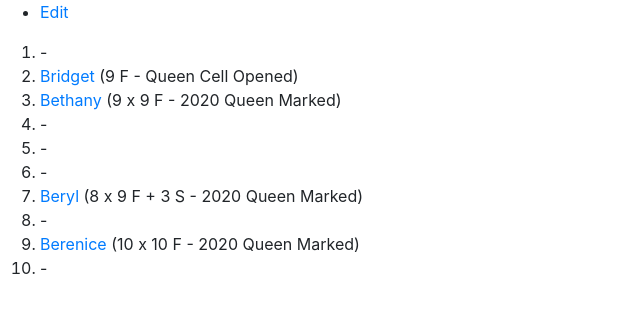
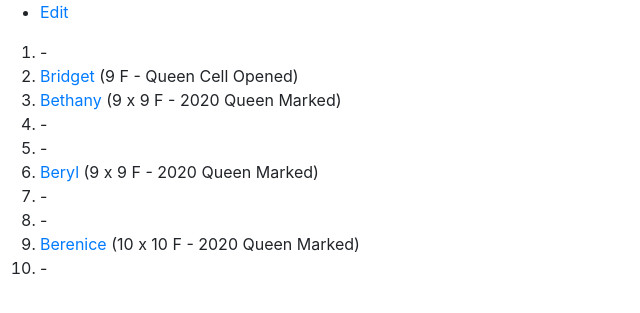
Before and after one commit to joejcollins/rhapsody-angel, a Jekyll site: the page built from index.md, in a window 1280 px wide. Shown: the top 313 px of the page, without its empty margins (0-640 px from the left). Built offline with Jekyll 4.4.1, drawn with Linux system fonts in a browser that asks for light colours.

Commit message:
Update apiary.md

```diff
--- a/_includes/apiary.md
+++ b/_includes/apiary.md
@@ -5,8 +5,8 @@
 1. [Bethany]({{ site.baseurl }}/queens/2020-bethany.html) (9 x 9 F - 2020 Queen Marked)
 1. -
 1. -
+1. [Beryl]({{ site.baseurl }}/queens/2020-beryl.html) (9 x 9 F - 2020 Queen Marked)
 1. -
-1. [Beryl]({{ site.baseurl }}/queens/2020-beryl.html) (8 x 9 F + 3 S - 2020 Queen Marked)
 1. -
 1. [Berenice]({{ site.baseurl }}/queens/2020-berenice.html) (10 x 10 F - 2020 Queen Marked)
 1. -
```
